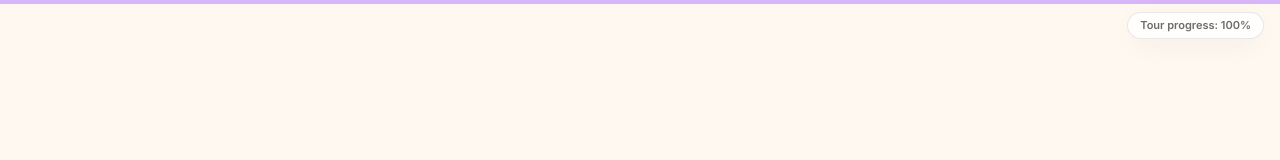
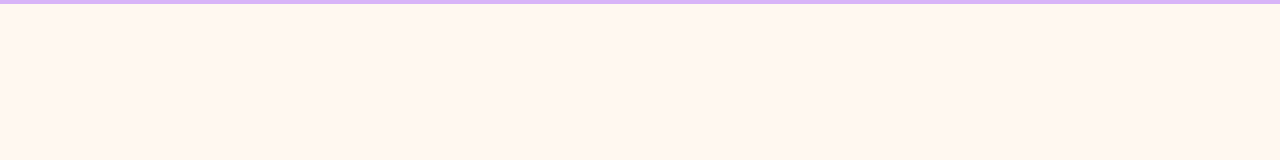
Before and after one commit to anushkapurwar08/anushka-portfolio, a Next.js app: page / in a window 1280 px wide. Shown: the top 160 px of the page. Built offline with nearby package versions, Linux system fonts and the light colour scheme; a web font is replaced by a local one.

Commit message:
Add files via upload

```diff
--- a/components/ProgressBar.tsx
+++ b/components/ProgressBar.tsx
@@ -1,19 +1,13 @@
 'use client'
-import { motion, useScroll, useSpring, useTransform } from 'framer-motion'
+import { motion, useScroll, useSpring } from 'framer-motion'
 
 export default function ProgressBar() {
   const { scrollYProgress } = useScroll()
   const scaleX = useSpring(scrollYProgress, { stiffness: 120, damping: 28, mass: 0.4 })
-  const pct = useTransform(scrollYProgress, (v) => `${Math.round(v * 100)}%`)
 
   return (
     <div className="fixed top-0 left-0 right-0 z-50">
       <motion.div className="h-1 origin-left bg-lilac" style={{ scaleX }} />
-      <div className="pointer-events-none absolute right-4 top-3 hidden md:block">
-        <div className="rounded-full border border-ink/10 bg-white/80 px-3 py-1 text-[11px] font-semibold text-ink/70 shadow-soft backdrop-blur">
-          Tour progress: <motion.span>{pct}</motion.span>
-        </div>
-      </div>
     </div>
   )
 }
```
